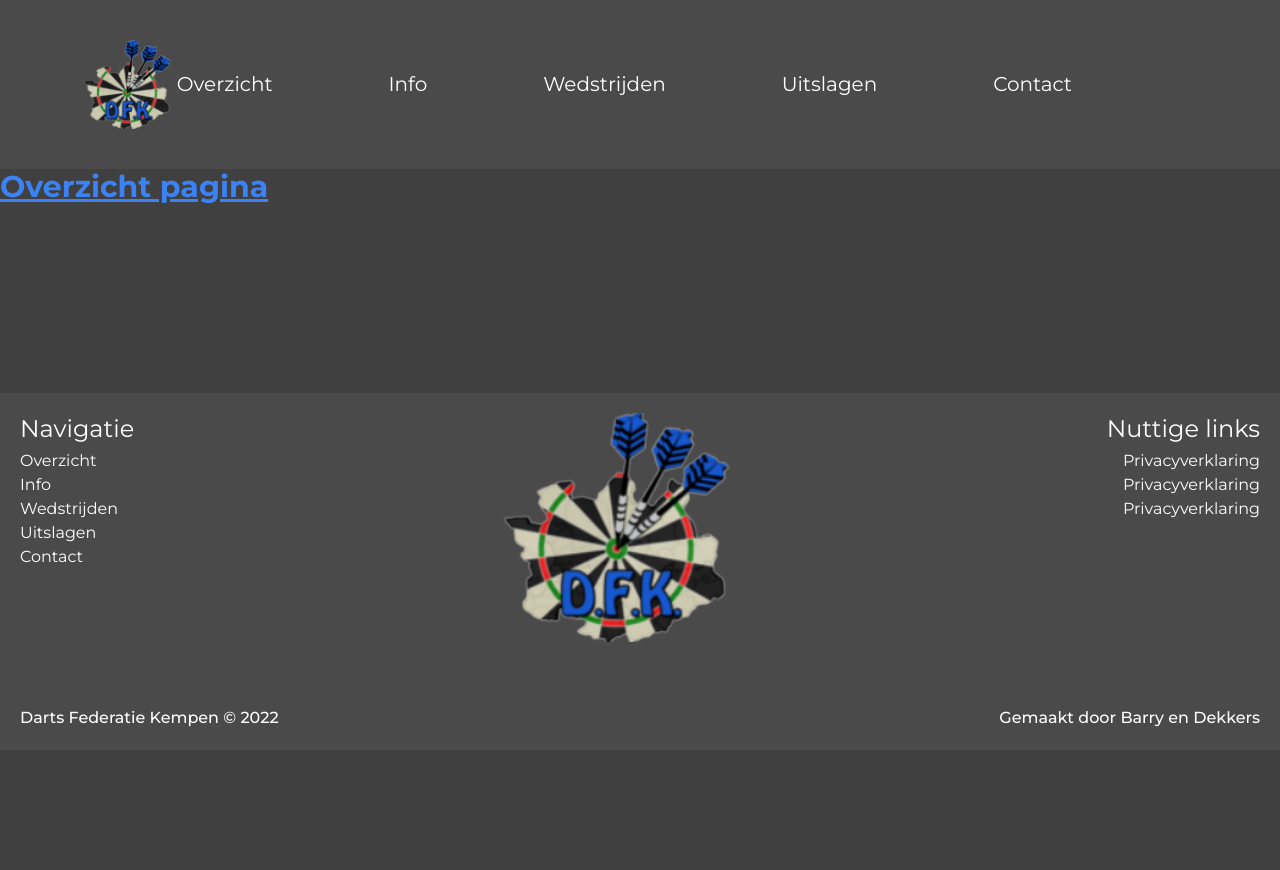
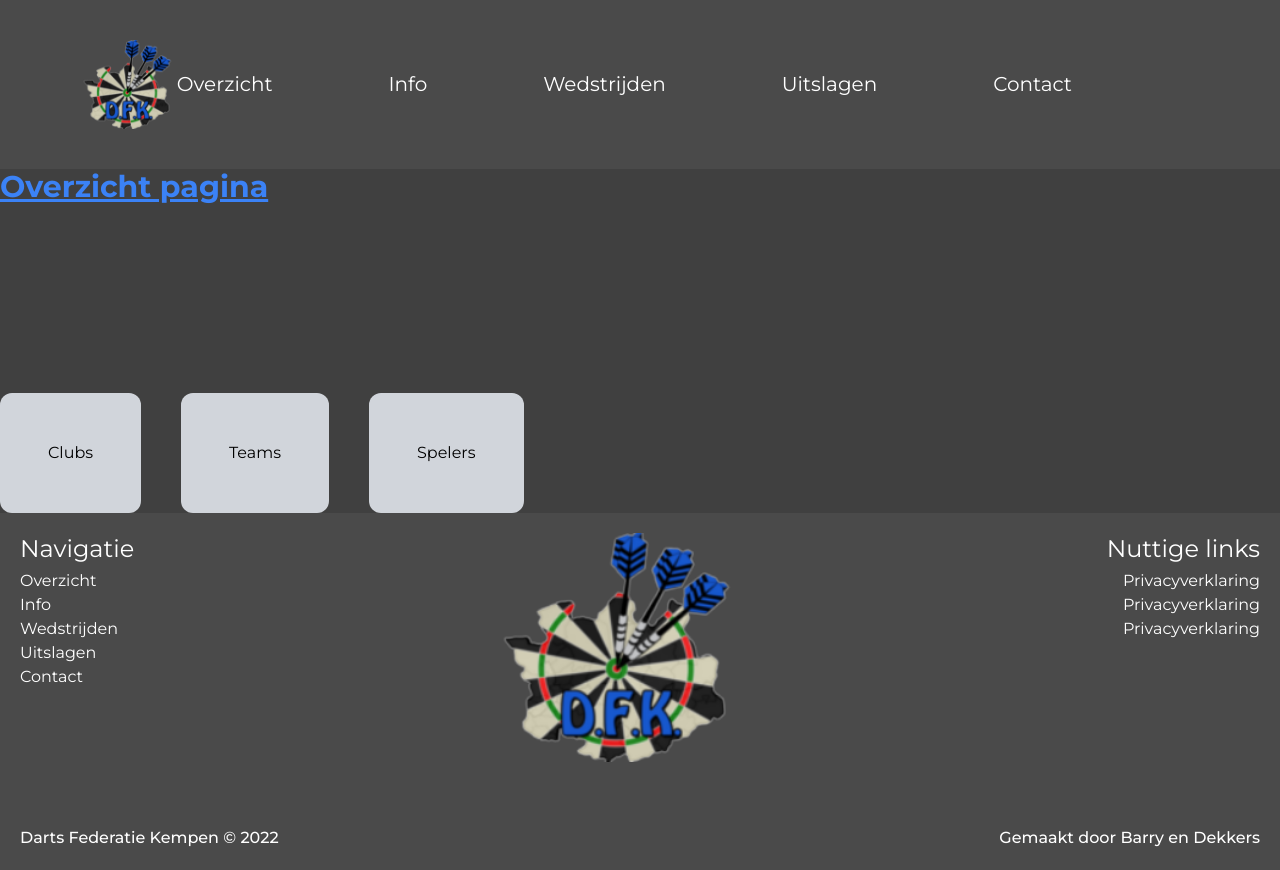
Before and after one commit to syandelbart/2223-Darts_Kempen-001-Website-Dartsfederatie, a Next.js app in the folder code/dfkwebsite/: page /overzicht in a window 1280 px wide. Before the commit the page ends 800 px from the top, so only its background shows below. Built offline with nearby package versions, Linux system fonts and the light colour scheme; some icons are missing.

Commit message:
Overzichtpagina begin

```diff
--- /dev/null
+++ b/code/dfkwebsite/app/overzicht/OverzichtSelectie.tsx
@@ -0,0 +1,13 @@
+import Link from "next/link";
+
+type OverzichtSelectieProps = {
+    title: string;
+}
+
+export default function OverzichtSelectie(props: OverzichtSelectieProps) {
+  return (
+    <div className="bg-gray-300 rounded-xl p-12">
+        <Link href={"/overzicht/" + props.title}><p className="capitalize">{props.title}</p></Link>
+    </div>
+  );
+}
--- /dev/null
+++ b/code/dfkwebsite/app/overzicht/clubs/page.tsx
@@ -0,0 +1,9 @@
+export default function Page() {
+  return (
+    <div>
+      <h1 className="text-3xl font-bold underline text-blue-500 h-56">
+        Clubs pagina
+      </h1>
+    </div>
+  );
+}
--- a/code/dfkwebsite/app/overzicht/page.tsx
+++ b/code/dfkwebsite/app/overzicht/page.tsx
@@ -1,7 +1,16 @@
+import OverzichtSelectie from "./OverzichtSelectie";
+
 export default function Page() {
   return (
-    <h1 className="text-3xl font-bold underline text-blue-500 h-56">
-      Overzicht pagina
-    </h1>
+    <div>
+      <h1 className="text-3xl font-bold underline text-blue-500 h-56">
+        Overzicht pagina
+      </h1>
+      <div className="flex gap-10">
+        <OverzichtSelectie title="clubs" />
+        <OverzichtSelectie title="teams" />
+        <OverzichtSelectie title="spelers" />
+      </div>
+    </div>
   );
 }
--- /dev/null
+++ b/code/dfkwebsite/app/overzicht/spelers/page.tsx
@@ -0,0 +1,9 @@
+export default function Page() {
+  return (
+    <div>
+      <h1 className="text-3xl font-bold underline text-blue-500 h-56">
+        Spelers pagina
+      </h1>
+    </div>
+  );
+}
--- /dev/null
+++ b/code/dfkwebsite/app/overzicht/teams/page.tsx
@@ -0,0 +1,9 @@
+export default function Page() {
+  return (
+    <div>
+      <h1 className="text-3xl font-bold underline text-blue-500 h-56">
+        Teams pagina
+      </h1>
+    </div>
+  );
+}
```
